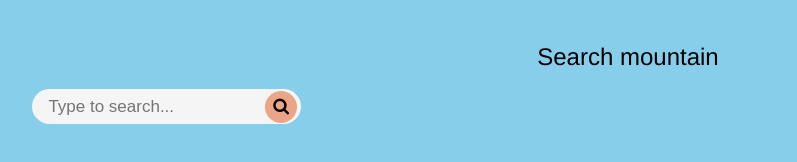
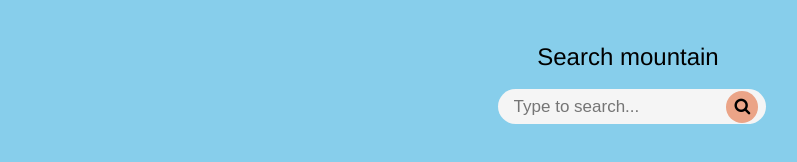
Before and after one commit to RonaldYou/Skicon, a browser extension: page index.html in a window 1280 px wide. Shown: the whole page, without its empty margins (12-809 px from the left). Drawn offline with Linux system fonts and the light colour scheme.

Commit message:
search bar propely centered and now scalable

```diff
--- a/styles.css
+++ b/styles.css
@@ -65,7 +65,10 @@ h1{
 }
 
 .search{
-    margin-left: 2.15em;
+    width: 100%;
+    display: flex;
+    justify-content: center;
+    align-items: Center
 }
 
 #searchBar{
@@ -76,8 +79,6 @@ h1{
     background: #f5f5f5;
     border-radius: 1.625rem;
     padding: 0 2.8rem 0 1rem;
-    margin-left: auto;
-    margin-right: auto;
     width: 13rem;
 }
 
```
